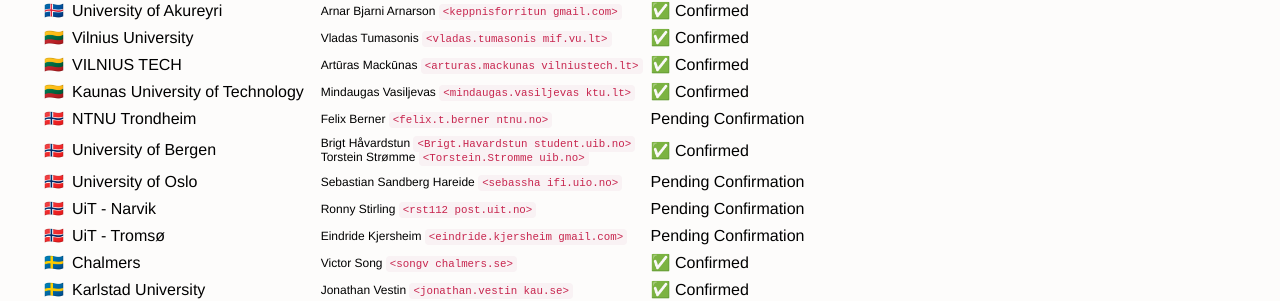
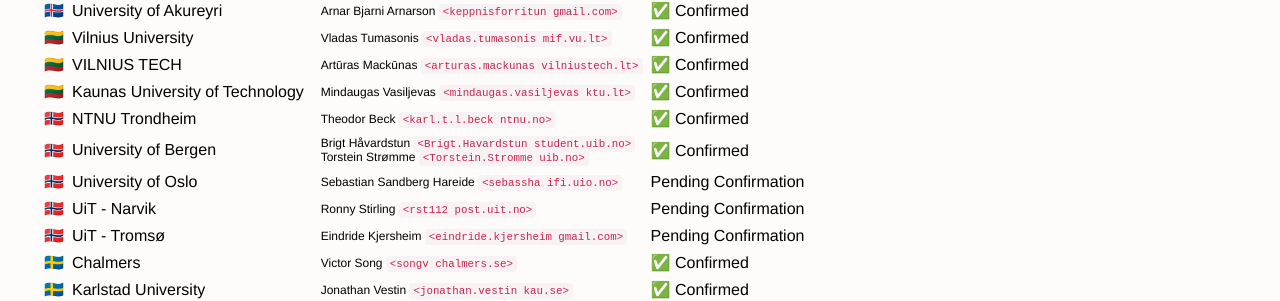
Before and after one commit to icpc/ncpc-web, a Jekyll site: the page built from ncpc2024/site_table.md, in a window 1280 px wide. Shown: the part 512-813 px from the top of the page. Built offline with Jekyll 4.4.1, drawn with Linux system fonts in a browser that asks for light colours; our own code applies the rules of GitHub Pages for plain Markdown files.

Commit message:
[2024] confirm ntnu

```diff
--- a/_data/ncpc2024sites.yml
+++ b/_data/ncpc2024sites.yml
@@ -82,9 +82,9 @@
   emoji: 🇳🇴
   unis:
     - name: NTNU Trondheim
-      contact: Felix Berner
-      email: "felix.t.berner ntnu.no"
-      confirmed: false
+      contact: Theodor Beck
+      email: "karl.t.l.beck ntnu.no"
+      confirmed: true
 
     - name: University of Bergen
       contact: Brigt Håvardstun
```
